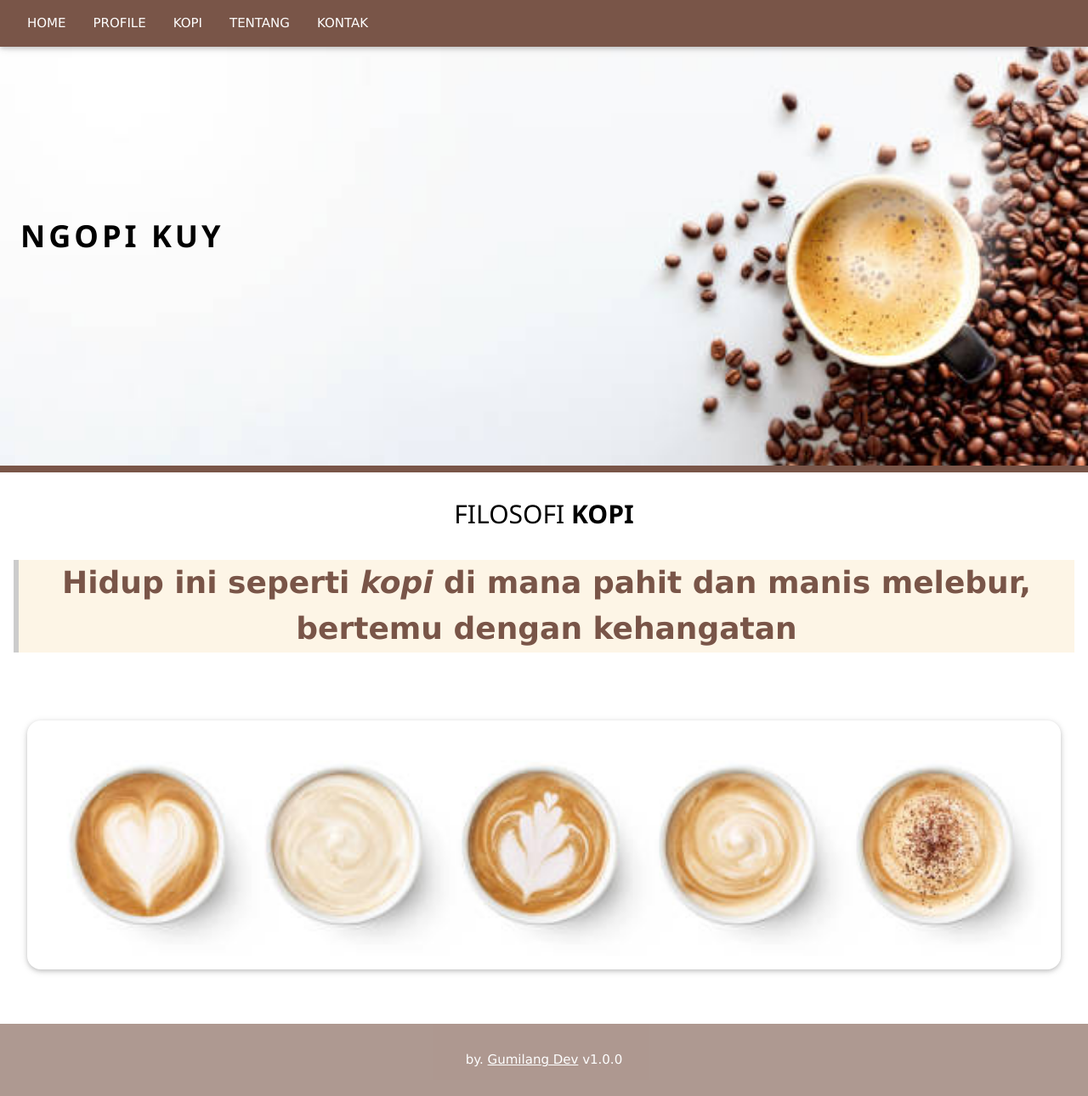
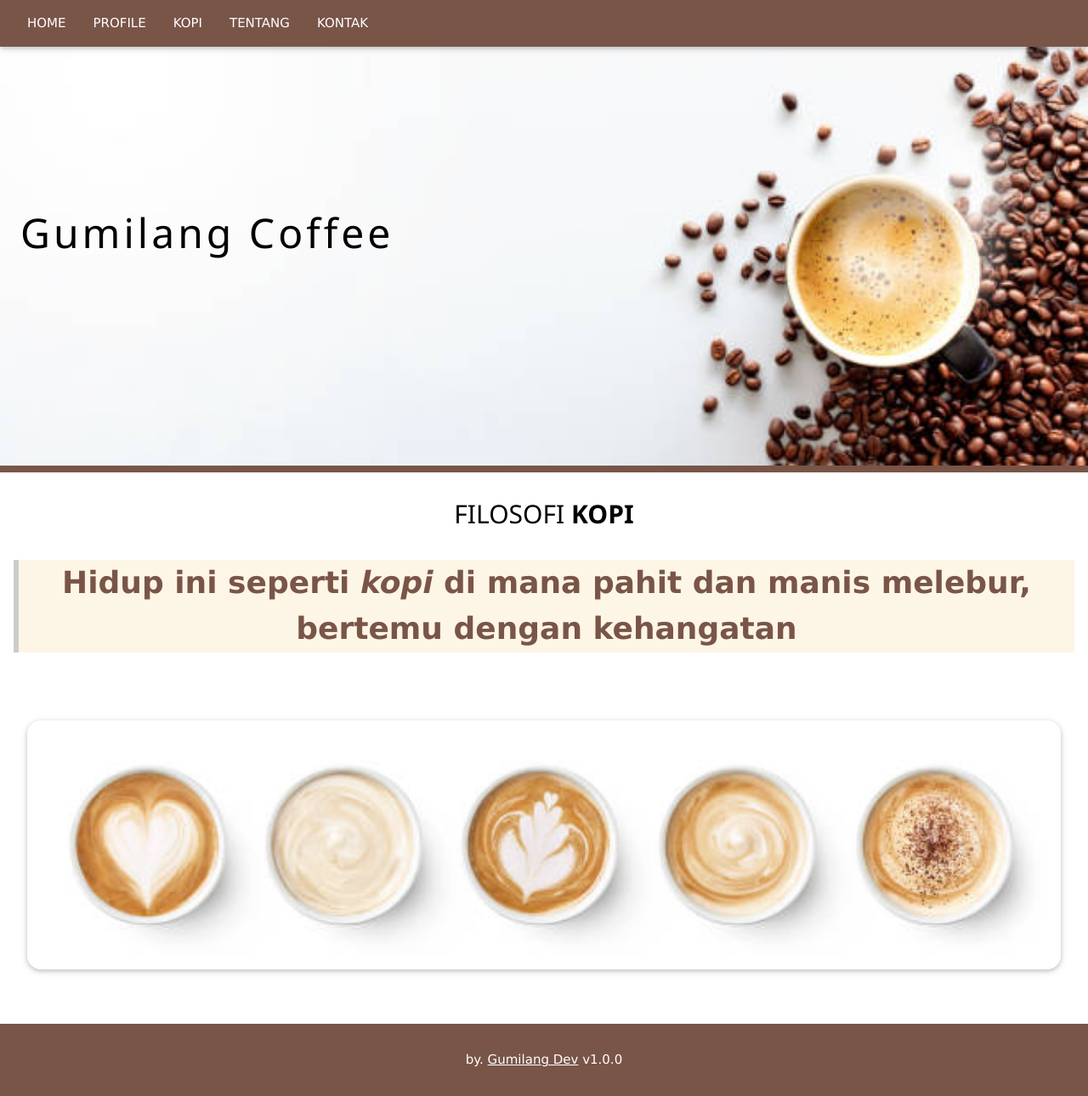
Before and after one commit to mgilangggggg/Gumilang-Coffee, a plain HTML site: page index.html in a window 1280 px wide. Shown: the whole page at 85% size. Drawn offline with nearby package versions, Linux system fonts and the light colour scheme.

Commit message:
Add favicon and update index.html

```diff
--- a/index.html
+++ b/index.html
@@ -3,7 +3,9 @@
 
 <head>
     <meta name="viewport" content="width=device-width, initial-scale=1">
-    <title>Ngopi Kuy</title>
+    <title>Gumilang | Coffee</title>
+    <!-- Favicon -->
+    <link rel="shorcut icon" href="assets/favicon.ico">
     <!-- External css -->
     <link rel="stylesheet" href="https://www.w3schools.com/w3css/4/w3.css">
 </head>
@@ -11,20 +13,21 @@
 <body>
     <!-- Header -->
     <header class="w3-display-container w3-content w3-wide" style="max-width: 1600px; min-width: 500px">
+        <div class="w3-bar w3-card w3-brown w3-monospace w3-responsive w3-top w3-padding" style="letter-spacing: 3px;">
+            <button class="w3-bar-item w3-button" onclick="Navbar('Home')">HOME</button>
+            <button class="w3-bar-item w3-button" onclick="Navbar('Profile')">PROFILE</button>
+            <button class="w3-bar-item w3-button" onclick="Navbar('Kopi')">KOPI</button>
+            <button class="w3-bar-item w3-button" onclick="Navbar('Tentang')">TENTANG</button>
+            <button class="w3-bar-item w3-button" onclick="Navbar('Kontak')">KONTAK</button>
+        </div>
         <img class="w3-image" src="assets/header.jpg" alt="header" width="1600" height="800">
         <div class="w3-display-left w3-padding-large w3-opacity w3-animate-fading">
-            <h1 class="w3-xxlarge w3-cursive"><b>NGOPI KUY</b></h1>
+            <h1 class="w3-xxxlarge w3-cursive">Gumilang Coffee</h1>
         </div>
-        <div class="w3-container w3-brown w3-padding-small"></div>
     </header>
+    <div class="w3-container w3-brown w3-padding-small"></div>
+    <!-- End Header -->
 
-    <div class="w3-bar w3-card w3-brown w3-monospace w3-responsive w3-top w3-padding" style="letter-spacing: 3px;">
-        <button class="w3-bar-item w3-button" onclick="Navbar('Home')">HOME</button>
-        <button class="w3-bar-item w3-button" onclick="Navbar('Profile')">PROFILE</button>
-        <button class="w3-bar-item w3-button" onclick="Navbar('Kopi')">KOPI</button>
-        <button class="w3-bar-item w3-button" onclick="Navbar('Tentang')">TENTANG</button>
-        <button class="w3-bar-item w3-button" onclick="Navbar('Kontak')">KONTAK</button>
-    </div>
 
     <div id="Home" class="w3-container w3-center navbar w3-animate-zoom">
         <h2 class="w3-padding-16 w3-sans-serif">FILOSOFI <b>KOPI</b></h2>
@@ -128,13 +131,15 @@
             </div>
         </div>
     </div>
-
-    <footer class="w3-center w3-brown w3-opacity w3-padding-16">
+    <!-- Footer -->
+    <footer class="w3-center w3-brown w3-padding-16">
         <p>by. <a href="https://www.instagram.com/mgilangggggg/" class="w3-hover-text-black">Gumilang Dev</a>
             <span>v1.0.0</span>
         </p>
     </footer>
+    <!-- End Footer -->
 
+    <!-- Script -->
     <script src="script.js"></script>
 
 </body>
```
Also changed, not shown: assets/favicon.ico (added).
